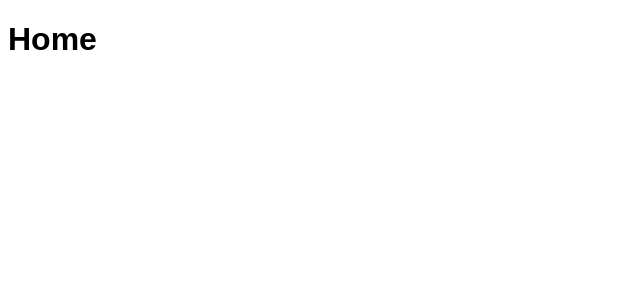
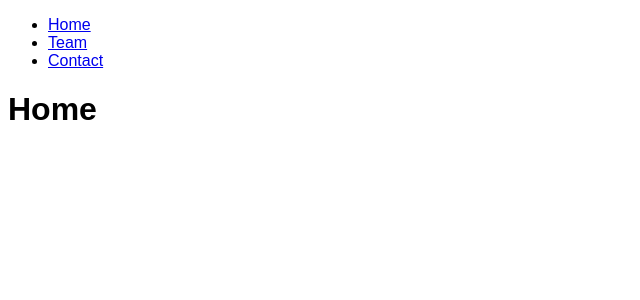
Before and after one commit to Mario6002/kyras-champions, a React app in the folder kyras-champions/: page / in a window 1280 px wide. Shown: the top 300 px of the page, without its empty margins (0-640 px from the left). Built offline with nearby package versions, Linux system fonts and the light colour scheme.

Commit message:
Update Nav.jsx

```diff
--- a/kyras-champions/src/components/Nav.jsx
+++ b/kyras-champions/src/components/Nav.jsx
@@ -1 +1,14 @@
-export default function Nav(){ return <nav></nav>; }
+import React from "react";
+import { Link } from "react-router-dom";
+
+export default function Nav() {
+  return (
+    <nav className="nav" aria-label="Main navigation">
+      <ul className="nav-list">
+        <li><Link to="/" title="Home">Home</Link></li>
+        <li><Link to="/team" title="Team">Team</Link></li>
+        <li><Link to="/contact" title="Contact">Contact</Link></li>
+      </ul>
+    </nav>
+  );
+}
```
